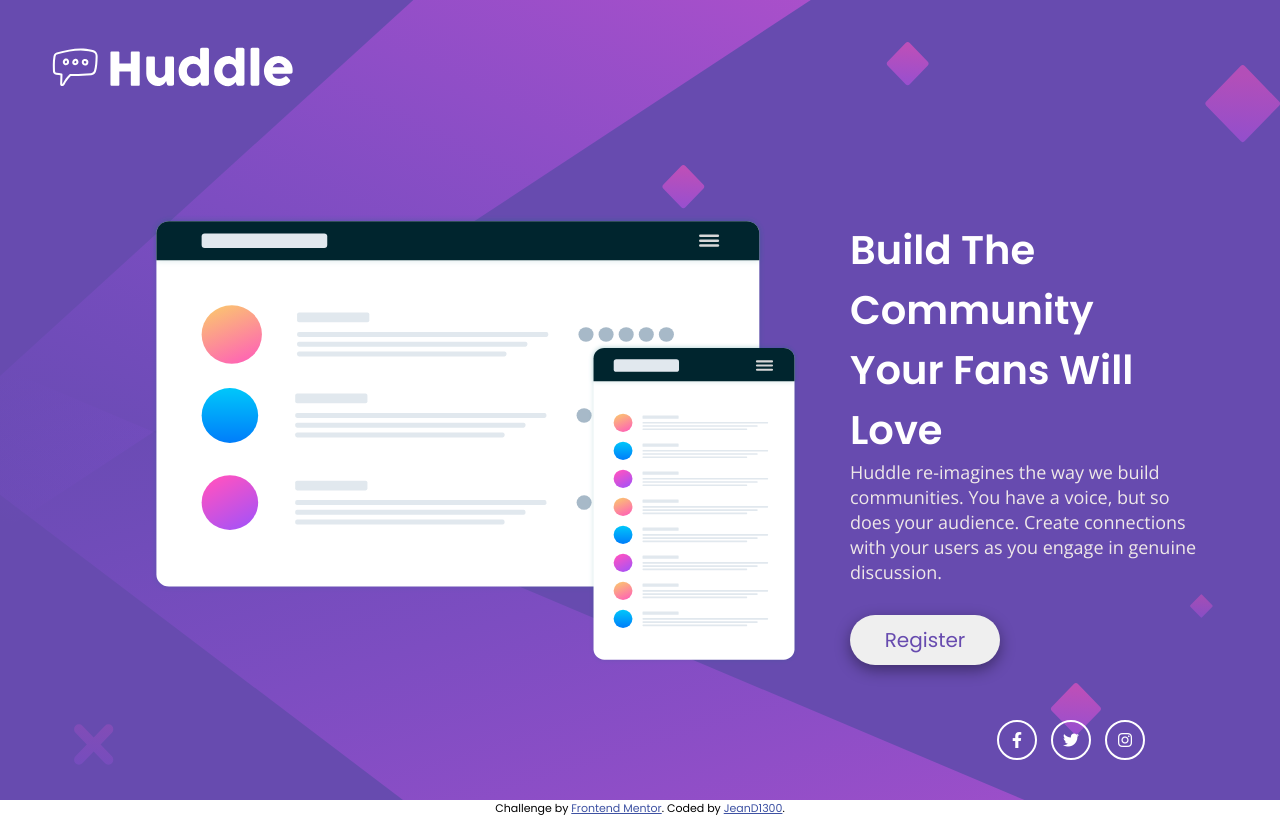
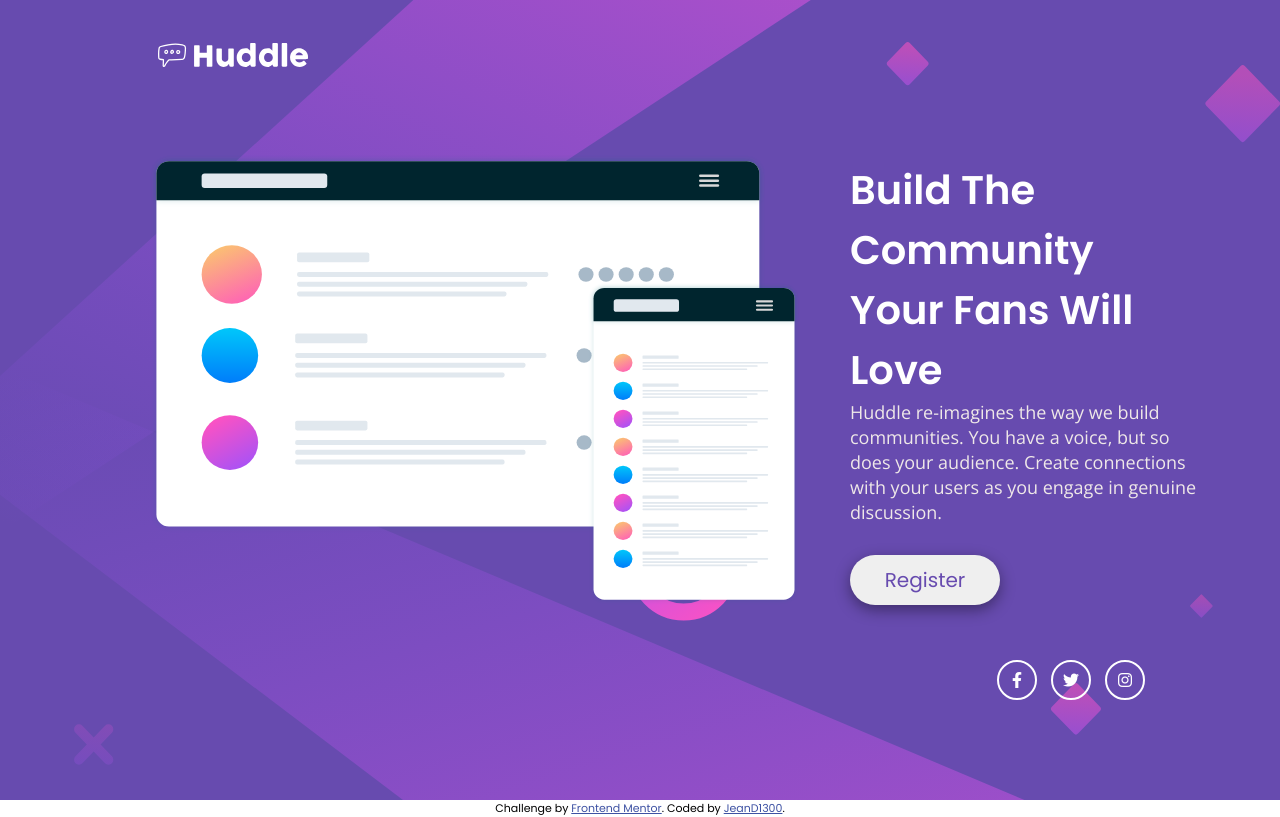
Before and after one commit to jeanD1300/Challenge_Huddle-LandingPage, a plain HTML site: page index.html in a window 1280 px wide. Drawn offline with nearby package versions, Linux system fonts and the light colour scheme.

Commit message:
add layer

```diff
--- a/css/style.css
+++ b/css/style.css
@@ -18,10 +18,10 @@
 
 /* Header */
 .logo {
-  height: 20%;
+  height: 100px;
 }
 .logo img {
-  margin: 35px 0px 0 40px;
+  margin: 35px 0px 0 150px;
   height: 40%;
 }
 
```
